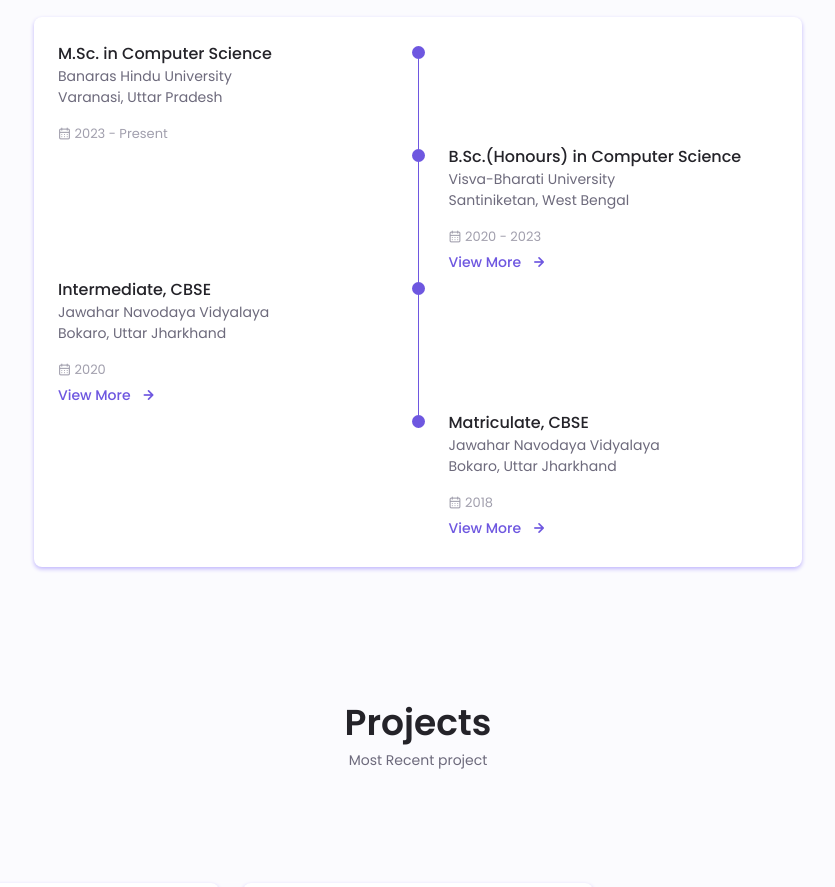
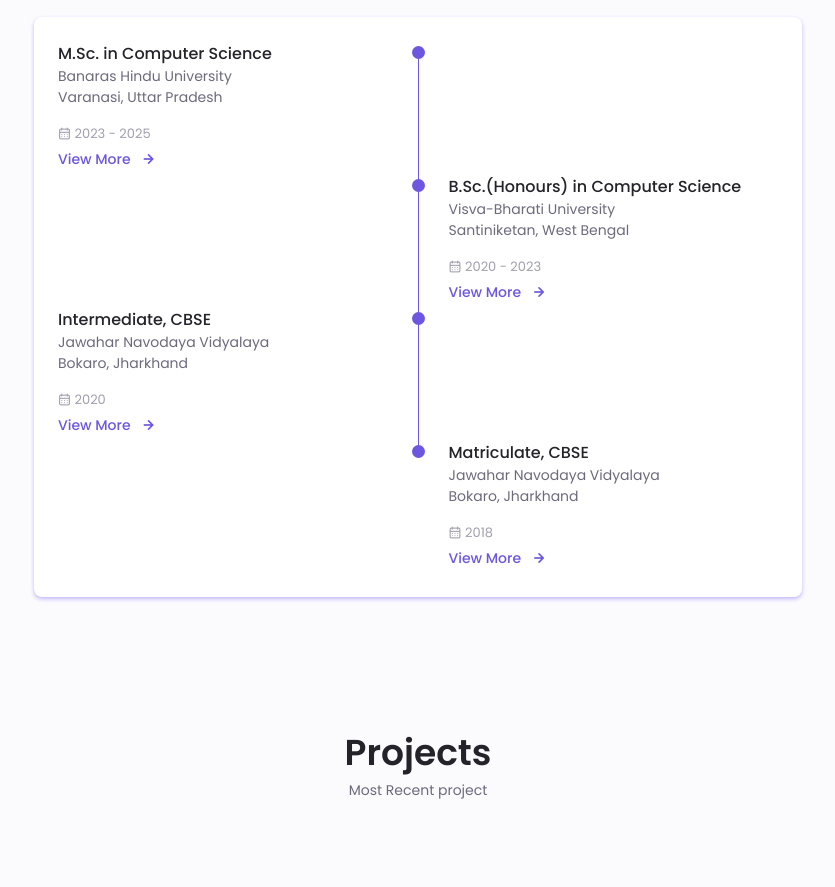
Before and after one commit to shubhamdey01/shubhamdey01.github.io, a plain HTML site: page index.html in a window 1280 px wide. Shown: the part 2280-3167 px from the top of the page, without its empty margins (222-1057 px from the left). Drawn offline with nearby package versions, Linux system fonts and the light colour scheme.

Commit message:
updated education & resume

```diff
--- a/index.html
+++ b/index.html
@@ -479,9 +479,9 @@
                                     Pradesh</span>
                                 <div class="qualification__calender">
                                     <i class="uil uil-calendar-alt"></i>
-                                    2023 - Present
+                                    2023 - 2025
                                 </div>
-                                <!-- <span class="button button--flex button--small button--link education__button">
+                                <span class="button button--flex button--small button--link education__button">
                                         View More <i class="uil uil-arrow-right button__icon"></i>
                                     </span>
                                     <div class="education__modal">
@@ -491,15 +491,15 @@
                                             <ul class="education__modal-educations grid">
                                                 <li class="education__modal-education">
                                                     <i class="uil uil-check-circle education__modal-icon"></i>
-                                                    <p>Core: Computer Science, Elective: Mathematics</p>
+                                                    <p>Awarded BHU Medal for securing 1st rank</p>
                                                 </li>
                                                 <li class="education__modal-education">
                                                     <i class="uil uil-check-circle education__modal-icon"></i>
-                                                    <p>Scored 8.83 CGPA</p>
+                                                    <p>Scored 8.9 CGPA</p>
                                                 </li>
                                             </ul>
                                         </div>
-                                    </div> -->
+                                    </div>
                             </div>
 
                             <div>
@@ -555,7 +555,7 @@
                         <div class="qualification__education">
                             <div>
                                 <h3 class="qualification__title">Intermediate, CBSE</h3>
-                                <span class="qualification__subtitle">Jawahar Navodaya Vidyalaya <br> Bokaro, Uttar
+                                <span class="qualification__subtitle">Jawahar Navodaya Vidyalaya <br> Bokaro,
                                     Jharkhand</span>
                                 <div class="qualification__calender">
                                     <i class="uil uil-calendar-alt"></i>
@@ -599,7 +599,7 @@
 
                             <div>
                                 <h3 class="qualification__title">Matriculate, CBSE</h3>
-                                <span class="qualification__subtitle">Jawahar Navodaya Vidyalaya <br> Bokaro, Uttar
+                                <span class="qualification__subtitle">Jawahar Navodaya Vidyalaya <br> Bokaro,
                                     Jharkhand</span>
                                 <div class="qualification__calender">
                                     <i class="uil uil-calendar-alt"></i>
```
Also changed, not shown: 1 other file.
